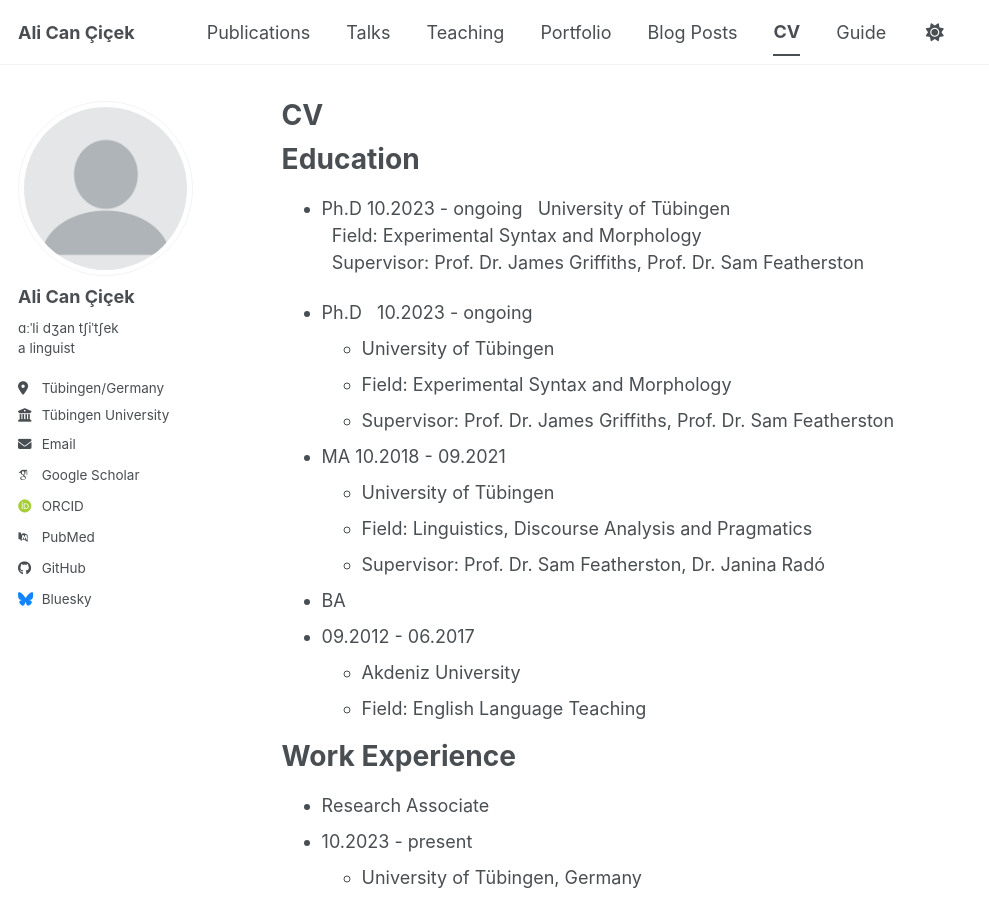
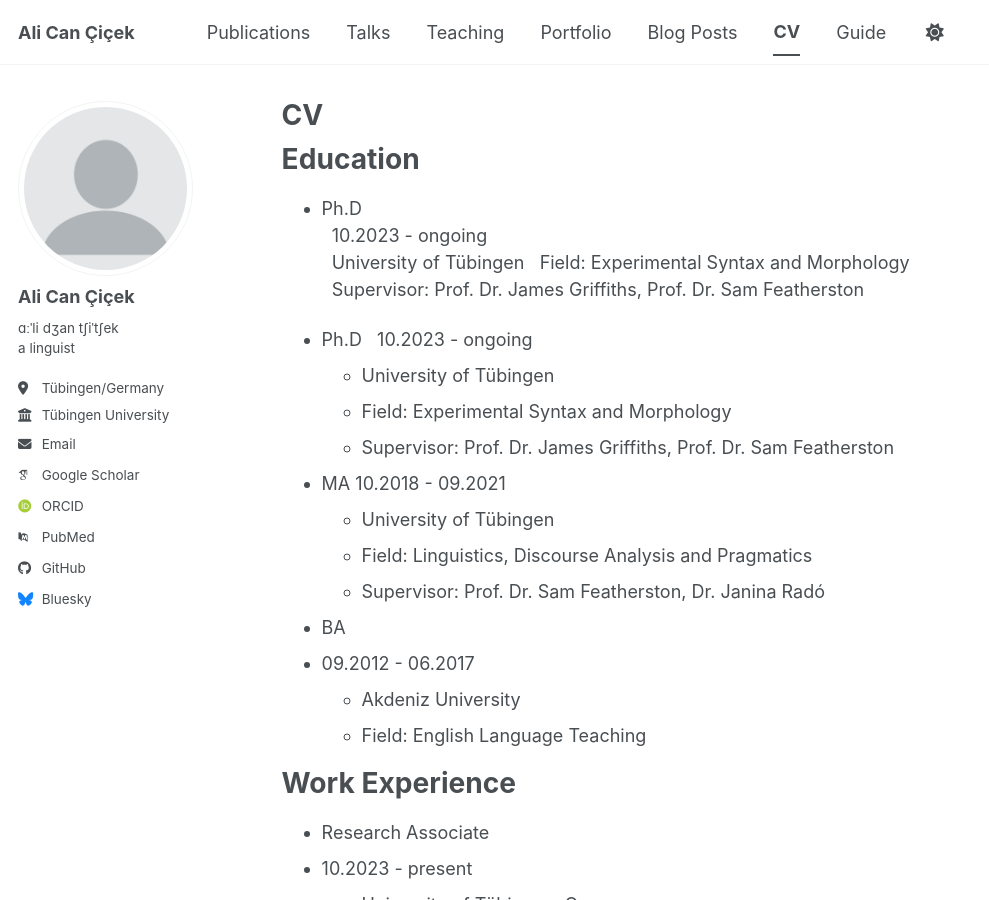
Before and after one commit to cicekalican/cicekalican.github.io, a Jekyll site: the page built from _pages/cv.md, in a window 1280 px wide and 900 px high. Shown: the whole window, without its empty margins (0-989 px from the left). Built offline with Jekyll 4.4.1, drawn with Linux system fonts in a browser that asks for light colours; some web fonts are replaced; a script bundle is joined from its source files by our own code; library files that are not in the unit come from our copies.

Commit message:
Revise Ph.D entry formatting in CV
Updated the formatting of the Ph.D entry in the CV.

```diff
--- a/_pages/cv.md
+++ b/_pages/cv.md
@@ -12,7 +12,8 @@ redirect_from:
 Education
 ======
 
-* Ph.D 10.2023 - ongoing
+* Ph.D<br>
+  &nbsp;&nbsp;10.2023 - ongoing
   &nbsp;&nbsp;University of Tübingen
   &nbsp;&nbsp;Field: Experimental Syntax and Morphology
   &nbsp;&nbsp;Supervisor: Prof. Dr. James Griffiths, Prof. Dr. Sam Featherston
```
